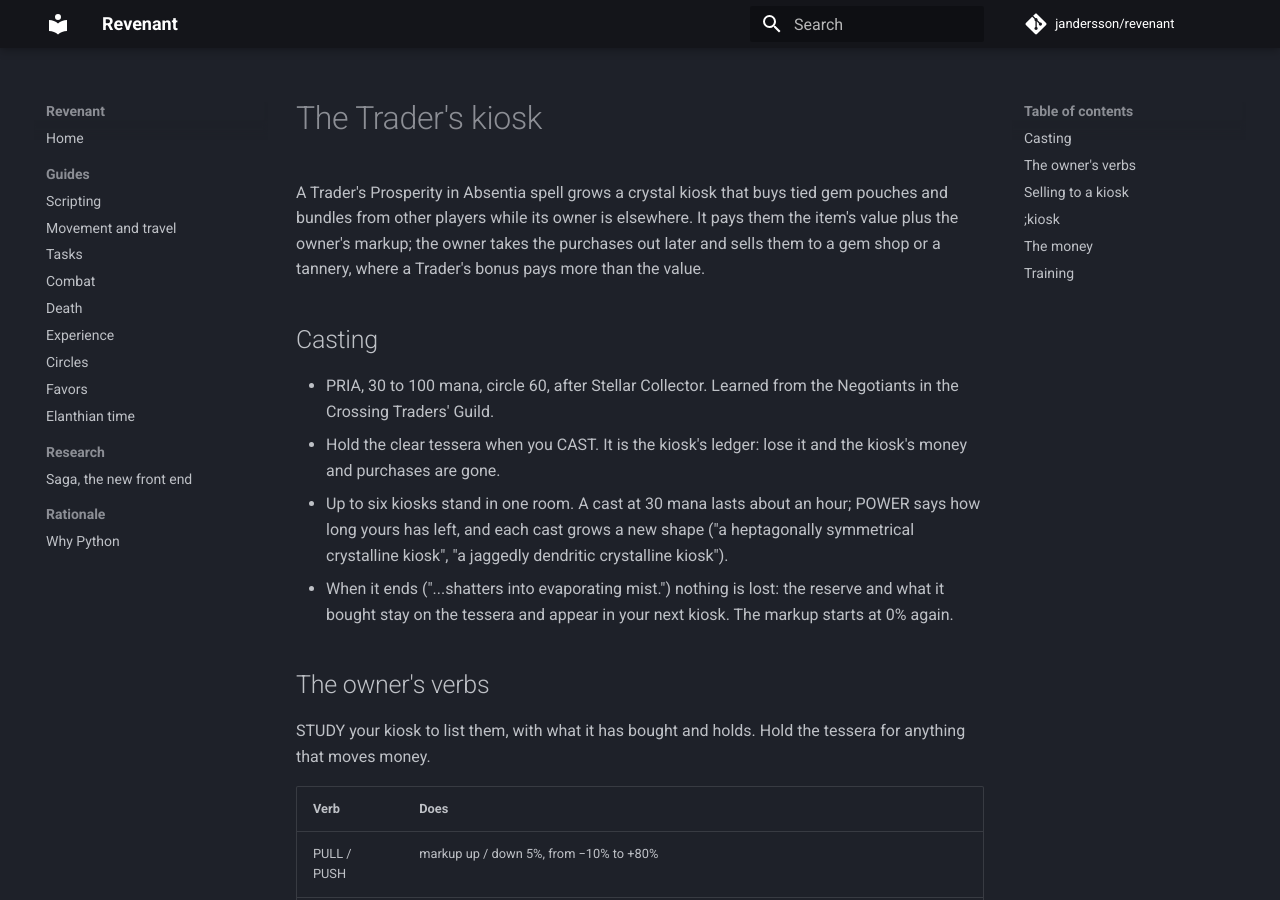
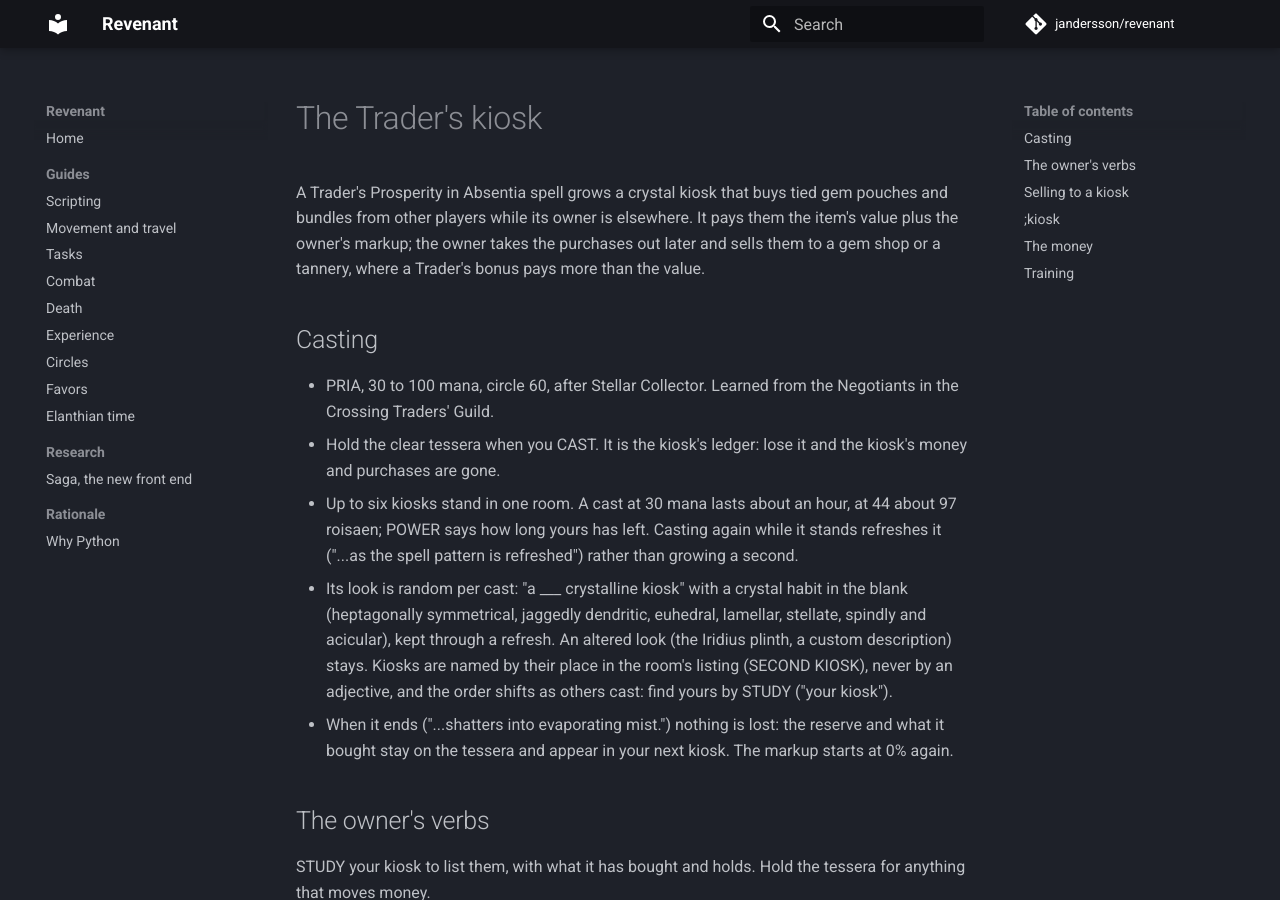
Before and after one commit to jandersson/revenant, an MkDocs documentation site: the page built from docs/kiosk.md, in a window 1280 px wide and 900 px high. Built offline with MkDocs 1.6.1 and Material for MkDocs 9.7.7, drawn with Linux system fonts in a browser that asks for light colours; comment, search, counter and statistics services are not loaded.

Commit message:
docs(kiosk): a kiosk's look is random per cast, a recast refreshes it, ordinals name it
Two casts grew two shapes ("heptagonally symmetrical", "jaggedly
dendritic"), each a crystal habit in "a ___ crystalline kiosk"; a cast
on a standing kiosk refreshed it (44 mana: 97 roisaen) and kept its
shape. PULL by adjective was refused, and the listing order changed as
other Traders cast, so a kiosk is found by STUDY and named by ordinal.

Co-Authored-By: Claude Opus 5.5 <noreply@anthropic.com>

```diff
--- a/docs/kiosk.md
+++ b/docs/kiosk.md
@@ -6,7 +6,8 @@ A Trader's Prosperity in Absentia spell grows a crystal kiosk that buys tied gem
 
 - PRIA, 30 to 100 mana, circle 60, after Stellar Collector. Learned from the Negotiants in the Crossing Traders' Guild.
 - Hold the clear tessera when you CAST. It is the kiosk's ledger: lose it and the kiosk's money and purchases are gone.
-- Up to six kiosks stand in one room. A cast at 30 mana lasts about an hour; POWER says how long yours has left, and each cast grows a new shape ("a heptagonally symmetrical crystalline kiosk", "a jaggedly dendritic crystalline kiosk").
+- Up to six kiosks stand in one room. A cast at 30 mana lasts about an hour, at 44 about 97 roisaen; POWER says how long yours has left. Casting again while it stands refreshes it ("...as the spell pattern is refreshed") rather than growing a second.
+- Its look is random per cast: "a ___ crystalline kiosk" with a crystal habit in the blank (heptagonally symmetrical, jaggedly dendritic, euhedral, lamellar, stellate, spindly and acicular), kept through a refresh. An altered look (the Iridius plinth, a custom description) stays. Kiosks are named by their place in the room's listing (SECOND KIOSK), never by an adjective, and the order shifts as others cast: find yours by STUDY ("your kiosk").
 - When it ends ("...shatters into evaporating mist.") nothing is lost: the reserve and what it bought stay on the tessera and appear in your next kiosk. The markup starts at 0% again.
 
 ## The owner's verbs
```
